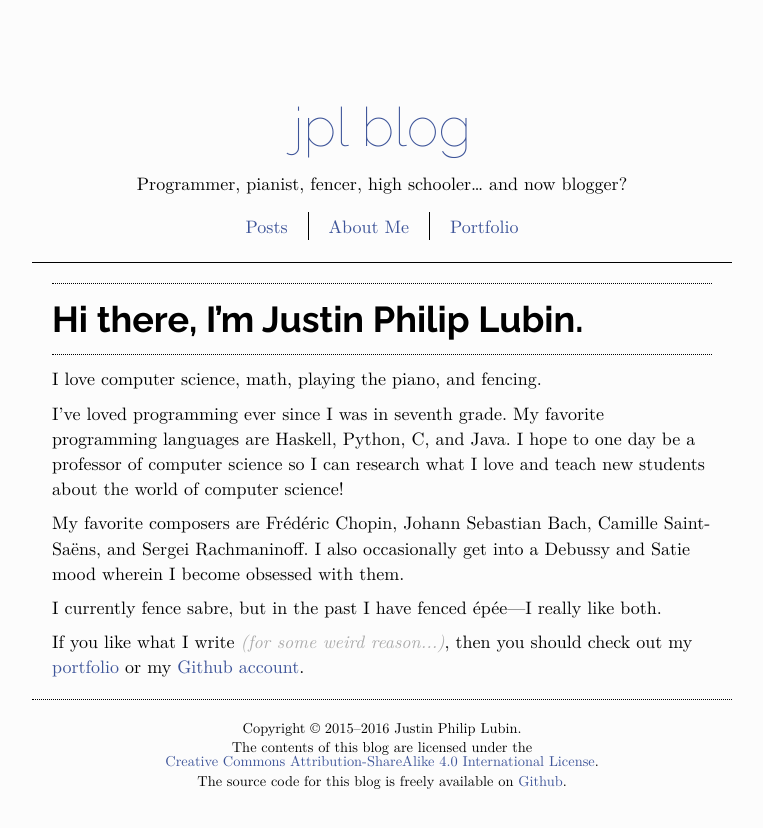
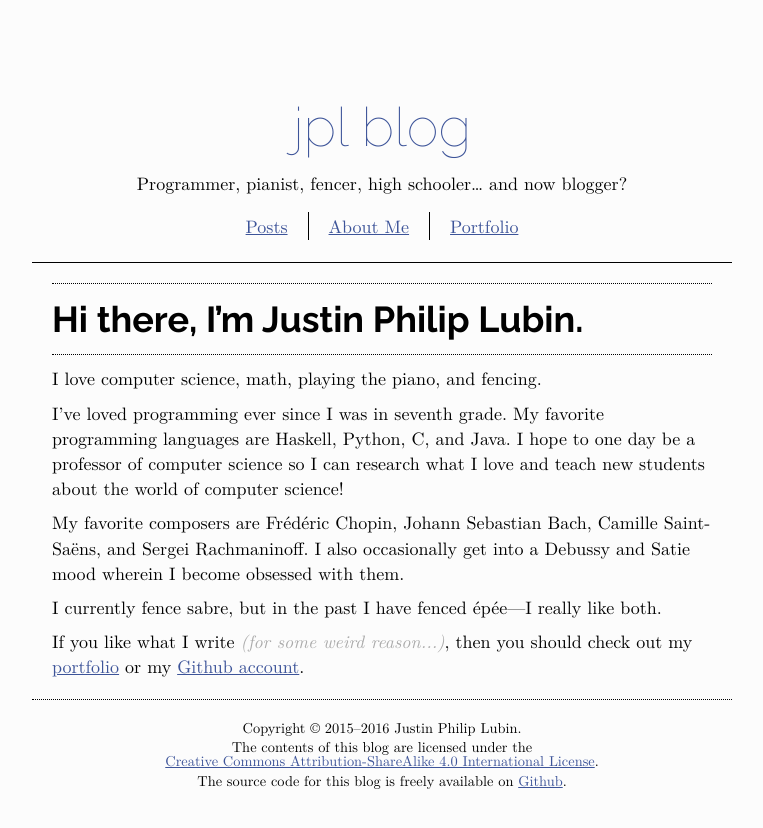
Before and after one commit to jlubi333/jpl-blog, a Jekyll site: the page built from about/index.html, in a window 1280 px wide. Shown: the top 828 px of the page, without its empty margins (258-1021 px from the left). Built offline with Jekyll 4.4.1, drawn with Linux system fonts in a browser that asks for light colours.

Commit message:
Add underlines to links and alter main coloring slightly.

```diff
--- a/css/main.scss
+++ b/css/main.scss
@@ -4,7 +4,7 @@
 /* --- Variables --- */
 
 $main-color: #3D5499;
-$main-color-darker: #2B3B6B;
+$main-color-alternate: #5B7EE5;
 $special-font: "Raleway";
 $transition-width: 750px;
 $post-element-spacing: 0.5em;
@@ -66,11 +66,10 @@ h1, h2, h3, h4, h5, h6 {
 a {
     color: $main-color;
     transition: color 0.1s;
-    text-decoration: none;
 }
 
 a:hover {
-    color: $main-color-darker;
+    color: $main-color-alternate;
 }
 
 @media(max-width: $transition-width) {
@@ -100,6 +99,10 @@ a:hover {
         margin-bottom: 20px;
     }
 
+        .site-header h1 a {
+            text-decoration: none;
+        }
+
     .site-header .tagline {
         margin-bottom: 20px;
     }
@@ -123,7 +126,6 @@ a:hover {
 
     .site-nav li a {
         display: block;
-        text-decoration: none;
         padding: 5px 20px;
     }
 
```
